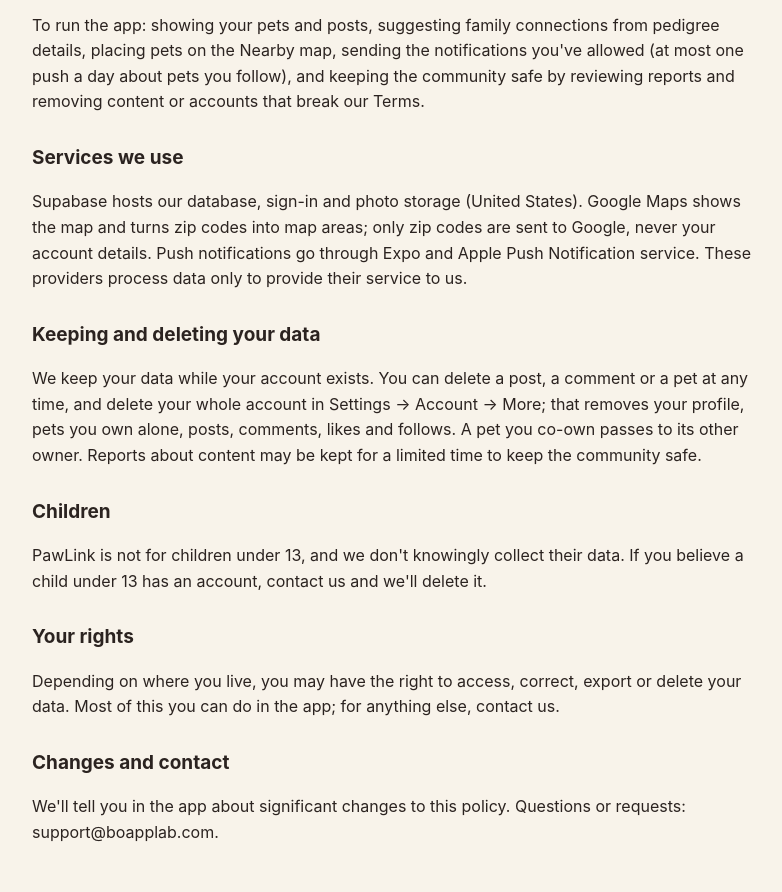
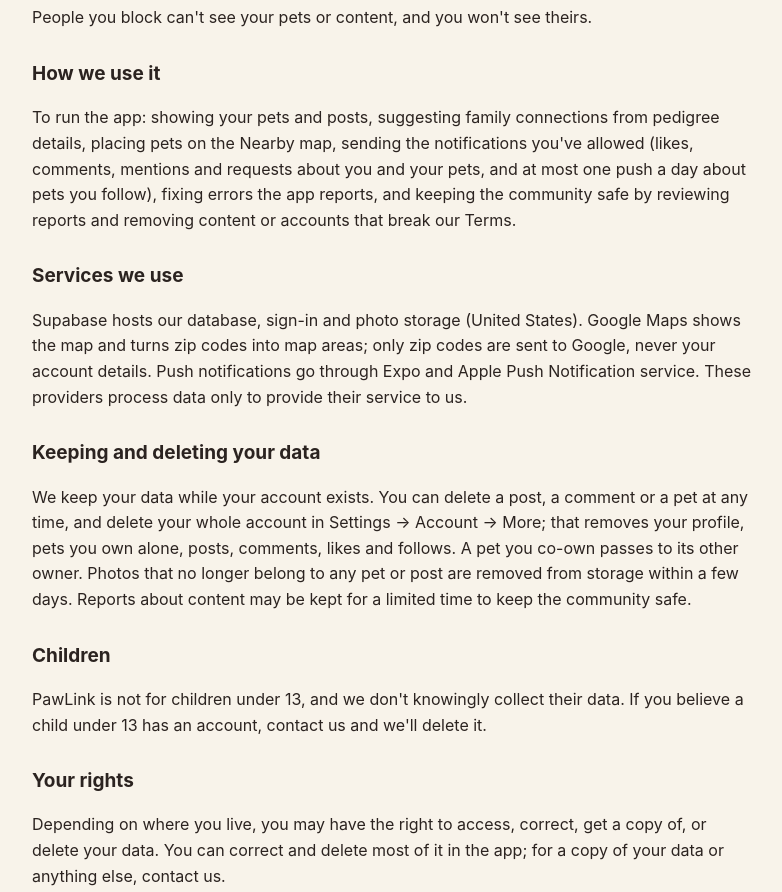
Before and after one commit to StrangeCloud9/boapplab-site, a plain HTML site: page pawlink/privacy/index.html in a window 1280 px wide. Shown: the part 916-1808 px from the top of the page, without its empty margins (248-1030 px from the left). Drawn offline with Linux system fonts and the light colour scheme.

Commit message:
PawLink privacy policy: app error reports, instant pushes, photo removal, no export claim
Regenerated from the PawLink repo (docs/legal, legal.json updated 2026-11-23)
after its first outside review: the policy didn't mention the error reports
the app sends, still described pushes as at most one a day, and said data
export could be done in the app.

Co-Authored-By: Claude Opus 5.5 <noreply@anthropic.com>

```diff
--- a/pawlink/privacy/index.html
+++ b/pawlink/privacy/index.html
@@ -17,28 +17,29 @@
 <body>
 <main>
 <h1>PawLink Privacy Policy</h1>
-<p class="updated">Last updated November 10, 2026</p>
+<p class="updated">Last updated November 23, 2026</p>
 <p>This policy explains what PawLink collects, why, who can see it, and the choices you have. PawLink does not sell your data, show ads, or track you across other apps.</p>
 <h2>What we collect</h2>
 <p>Account: your email address, password (stored encrypted by our sign-in provider), display name, @username and zip code.</p>
 <p>Pets: what you enter about your pets — name, photo, species, breed, sex, birthday, weight, intro, pedigree details (breeder, sire, dam, registration) and co-owners.</p>
 <p>Activity: your posts and photos (with the date each photo was taken, which you choose), comments, likes, reposts, follows, family and friend connections, mentions, and reports and blocks you make.</p>
 <p>Device: a push notification token if you allow notifications. We don't collect your device's location, contacts, or advertising identifier.</p>
+<p>App errors: when the app runs into an error, it sends us a technical report — the error message, the screen it happened on, the app version and build, and your iOS version — linked to your account, so we can fix it. We don't use it for anything else.</p>
 <h2>Who can see it</h2>
 <p>Other PawLink users can see your pets' profiles, your public posts, comments and likes, your display name and @username, and your pets' family and friend circles.</p>
 <p>Posts marked "Only owners can see" are shown only to the pet's owners. Their photos are stored at unlisted web addresses; someone who was given such an address could open the photo.</p>
 <p>Your email address and zip code are never shown to other users. On the Nearby map your pets appear at a random point inside your zip code.</p>
 <p>People you block can't see your pets or content, and you won't see theirs.</p>
 <h2>How we use it</h2>
-<p>To run the app: showing your pets and posts, suggesting family connections from pedigree details, placing pets on the Nearby map, sending the notifications you've allowed (at most one push a day about pets you follow), and keeping the community safe by reviewing reports and removing content or accounts that break our Terms.</p>
+<p>To run the app: showing your pets and posts, suggesting family connections from pedigree details, placing pets on the Nearby map, sending the notifications you've allowed (likes, comments, mentions and requests about you and your pets, and at most one push a day about pets you follow), fixing errors the app reports, and keeping the community safe by reviewing reports and removing content or accounts that break our Terms.</p>
 <h2>Services we use</h2>
 <p>Supabase hosts our database, sign-in and photo storage (United States). Google Maps shows the map and turns zip codes into map areas; only zip codes are sent to Google, never your account details. Push notifications go through Expo and Apple Push Notification service. These providers process data only to provide their service to us.</p>
 <h2>Keeping and deleting your data</h2>
-<p>We keep your data while your account exists. You can delete a post, a comment or a pet at any time, and delete your whole account in Settings → Account → More; that removes your profile, pets you own alone, posts, comments, likes and follows. A pet you co-own passes to its other owner. Reports about content may be kept for a limited time to keep the community safe.</p>
+<p>We keep your data while your account exists. You can delete a post, a comment or a pet at any time, and delete your whole account in Settings → Account → More; that removes your profile, pets you own alone, posts, comments, likes and follows. A pet you co-own passes to its other owner. Photos that no longer belong to any pet or post are removed from storage within a few days. Reports about content may be kept for a limited time to keep the community safe.</p>
 <h2>Children</h2>
 <p>PawLink is not for children under 13, and we don't knowingly collect their data. If you believe a child under 13 has an account, contact us and we'll delete it.</p>
 <h2>Your rights</h2>
-<p>Depending on where you live, you may have the right to access, correct, export or delete your data. Most of this you can do in the app; for anything else, contact us.</p>
+<p>Depending on where you live, you may have the right to access, correct, get a copy of, or delete your data. You can correct and delete most of it in the app; for a copy of your data or anything else, contact us.</p>
 <h2>Changes and contact</h2>
 <p>We'll tell you in the app about significant changes to this policy. Questions or requests: support@boapplab.com.</p>
 </main>
```
Also changed, not shown: pawlink/terms/index.html (+1 -1 lines).
